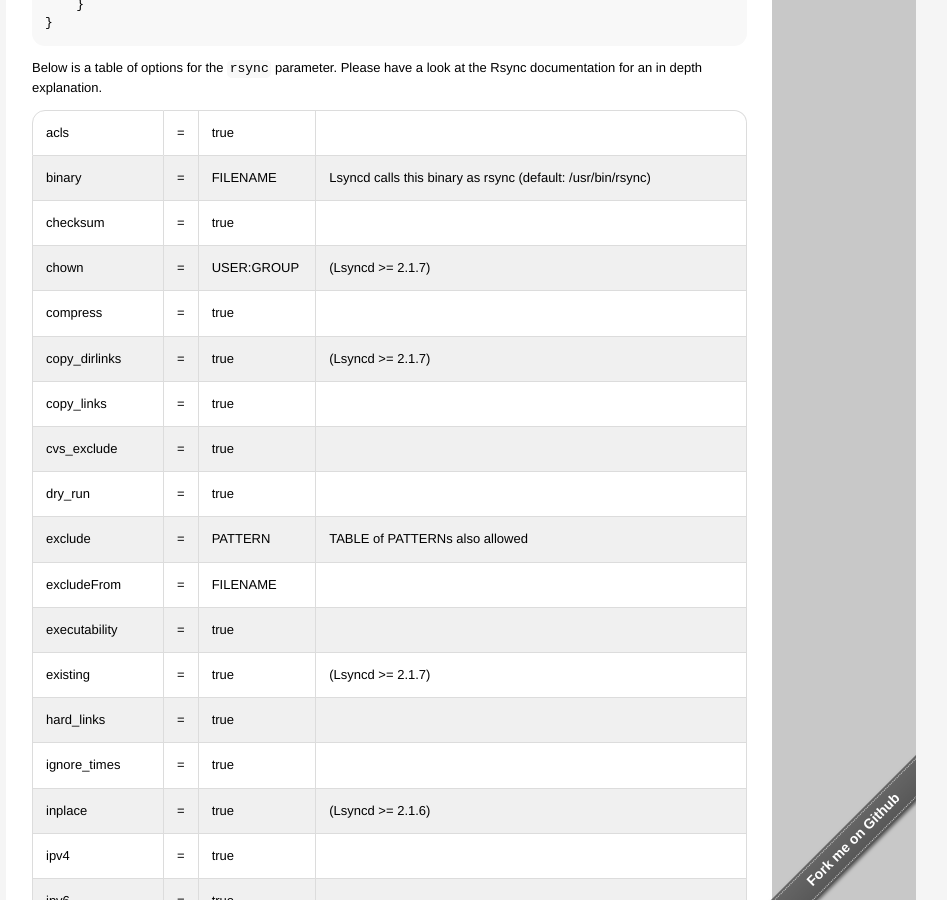
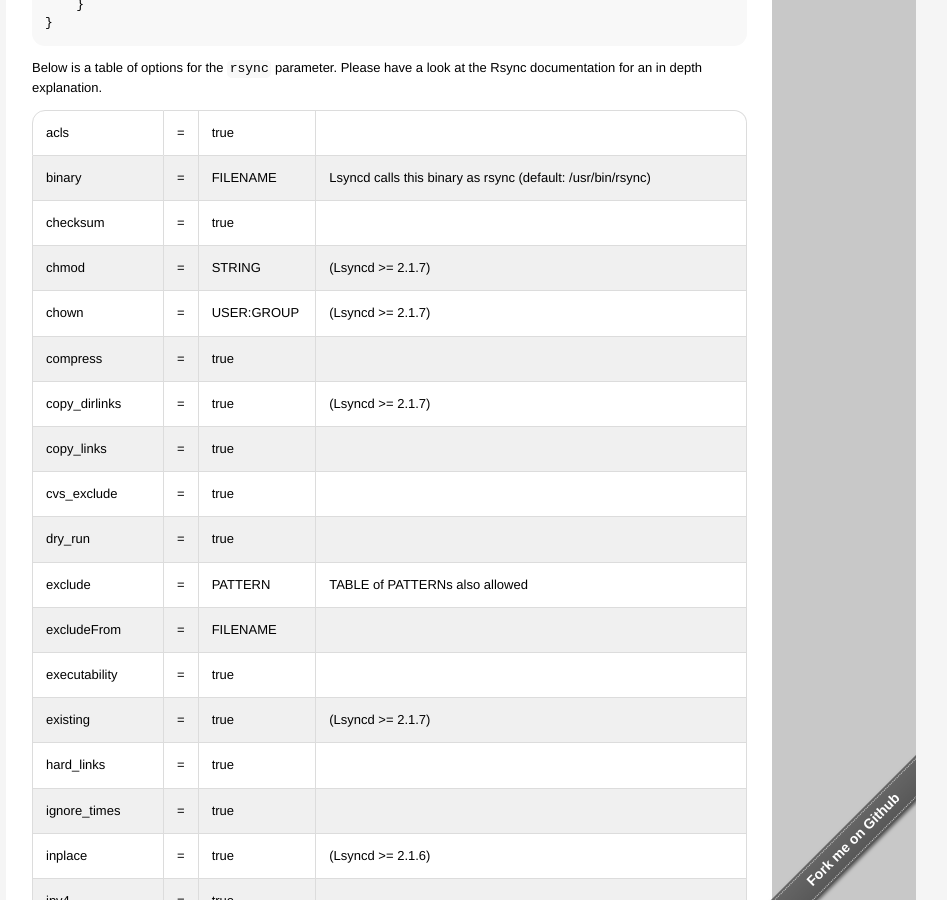
Before and after one commit to lsyncd/lsyncd, a Jekyll site: the page built from manual/config/layer4/index.md, in a window 1280 px wide and 900 px high, scrolled down 1039 px. Shown: the whole window, without its empty margins (179-1126 px from the left). Built offline with Jekyll 4.4.1, drawn with Linux system fonts in a browser that asks for light colours.

Commit message:
Update index.md

```diff
--- a/manual/config/layer4/index.md
+++ b/manual/config/layer4/index.md
@@ -78,6 +78,12 @@
 </td><td> =
 </td><td> true
 </td><td>
+</td></tr>
+
+ <tr><td> chmod
+</td><td> =
+</td><td> STRING
+</td><td> (Lsyncd >= 2.1.7)
 </td></tr>
 
  <tr><td> chown
```
